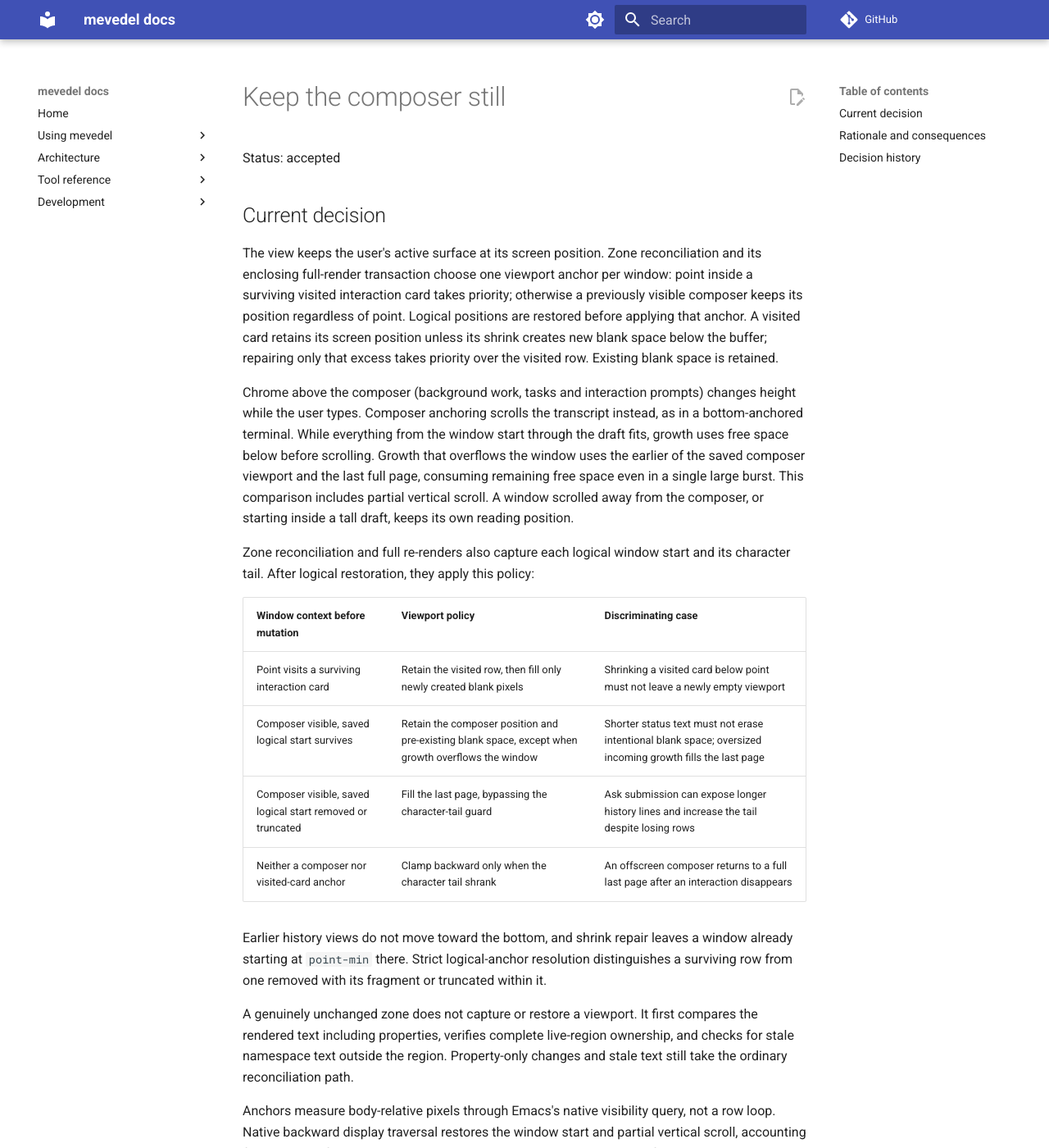
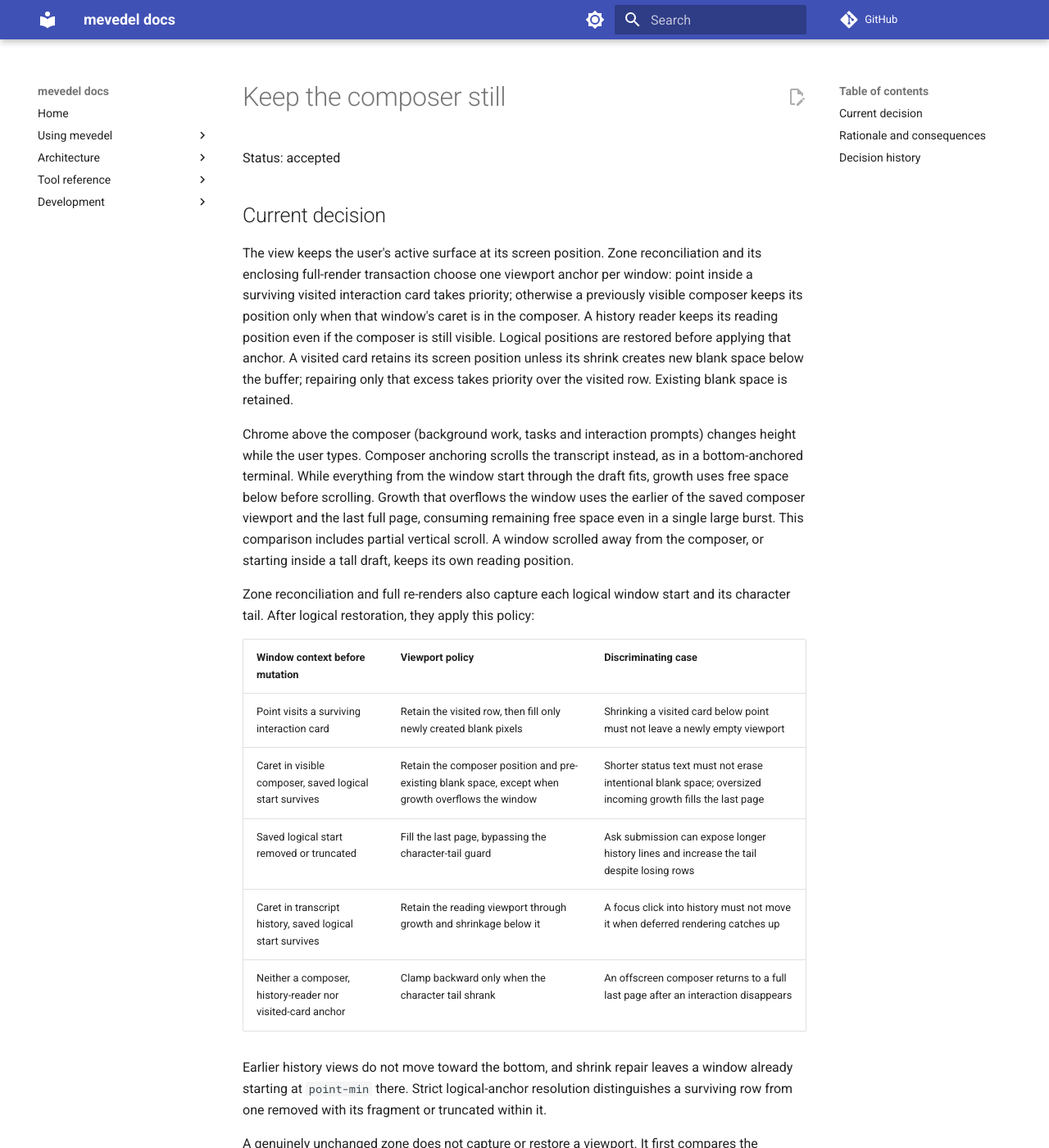
Before and after one commit to FrauH0lle/mevedel, an MkDocs documentation site: the page built from docs/adr/0126-keep-the-composer-still.md, in a window 1280 px wide and 1400 px high. Shown: the whole window at 82% size. Built offline with MkDocs 1.6.1 and Material for MkDocs 9.7.7, drawn with Linux system fonts in a browser that asks for light colours; comment, search, counter and statistics services are not loaded; some of the changed text lies outside the part shown.

Commit message:
fix(view): Preserve history readers across focus catch-up
A visible composer must not move the transcript after a focus click into history. Anchor the composer only while that window is editing it, and preserve surviving history starts across growth and shrink.

* mevedel-view-composer.el (mevedel-view--composer-anchors): Require the window caret in input.
(mevedel-view--history-reader-windows): Capture readers before mutation.
(mevedel-view--call-preserving-window-state): Exempt surviving readers from shrink clamping while retaining lost-start recovery.
* mevedel-view-zone.el (mevedel-view-zone-reconcile): Apply the same reader preservation policy to zone reconciliation.
* test/test-mevedel-view-composer.el: Cover per-window reader/editor classification and viewport preservation across growth and shrink.
* test/test-mevedel-view-geometry.el: Cover native pixel scrolling.
* test/test-mevedel-view-mouse.el: Cover full and incremental focus-click catch-up without moving the reader or changing the draft.
* test/test-mevedel-view-zone.el: Preserve surviving reading starts while retaining recovery when a card start disappears.
* test/test-mevedel-view-interaction.el: Import the permission-prompt owner before stubbing its functions.
* docs/view.md, docs/adr/0126-keep-the-composer-still.md: Document caret-based anchoring and the policy change.

Validation: current standards and strict compilation of 265 files pass. Reviewed handoff artifacts report 2167 affected-view results with no unexpected and 70 skips; 72 graphical results with no unexpected or skips; and 413 cold-load results with no unexpected and one skip. The historical graphical log contains a transient-map diagnostic. Current full confined suite reports 13017 results with one unrelated mevedel-present-wayland/test failure and 93 skips. The unchanged Wayland test file passes all 3 cases outside confinement. Independent review finds no blockers in this nine-file diff.

```diff
--- a/docs/adr/0126-keep-the-composer-still.md
+++ b/docs/adr/0126-keep-the-composer-still.md
@@ -8,7 +8,9 @@ The view keeps the user's active surface at its screen position. Zone reconcilia
 and its enclosing full-render transaction
 choose one viewport anchor per window: point inside a surviving visited
 interaction card takes priority; otherwise a previously visible composer keeps
-its position regardless of point. Logical positions are restored before applying
+its position only when that window's caret is in the composer. A history reader
+keeps its reading position even if the composer is still visible. Logical
+positions are restored before applying
 that anchor. A visited card retains its screen position unless its shrink creates
 new blank space below the buffer; repairing only that excess takes priority over
 the visited row. Existing blank space is retained.
@@ -29,9 +31,10 @@ and its character tail. After logical restoration, they apply this policy:
 | Window context before mutation | Viewport policy | Discriminating case |
 | --- | --- | --- |
 | Point visits a surviving interaction card | Retain the visited row, then fill only newly created blank pixels | Shrinking a visited card below point must not leave a newly empty viewport |
-| Composer visible, saved logical start survives | Retain the composer position and pre-existing blank space, except when growth overflows the window | Shorter status text must not erase intentional blank space; oversized incoming growth fills the last page |
-| Composer visible, saved logical start removed or truncated | Fill the last page, bypassing the character-tail guard | Ask submission can expose longer history lines and increase the tail despite losing rows |
-| Neither a composer nor visited-card anchor | Clamp backward only when the character tail shrank | An offscreen composer returns to a full last page after an interaction disappears |
+| Caret in visible composer, saved logical start survives | Retain the composer position and pre-existing blank space, except when growth overflows the window | Shorter status text must not erase intentional blank space; oversized incoming growth fills the last page |
+| Saved logical start removed or truncated | Fill the last page, bypassing the character-tail guard | Ask submission can expose longer history lines and increase the tail despite losing rows |
+| Caret in transcript history, saved logical start survives | Retain the reading viewport through growth and shrinkage below it | A focus click into history must not move it when deferred rendering catches up |
+| Neither a composer, history-reader nor visited-card anchor | Clamp backward only when the character tail shrank | An offscreen composer returns to a full last page after an interaction disappears |
 
 Earlier history views do not move toward the bottom, and shrink repair leaves a
 window already starting at `point-min` there. Strict logical-anchor resolution distinguishes
@@ -193,6 +196,16 @@ approval's RET action. An idle delay (as in Codex) only narrows that window, so
 focus is explicit.
 
 ## Decision history
+
+- **The caret chooses the active surface (2026-10-26).** A focus click into
+  history left the viewport unchanged, but the deferred catch-up redraw then
+  restored a composer anchor and moved the transcript. Previously, merely
+  showing the composer made it take priority regardless of point. Composer
+  anchors now require that window's caret in the input; history readers retain
+  their surviving logical starts, including when status rows shrink. Ownership
+  is captured before mutation so a disappearing interaction's fallback point
+  cannot become a protected history reader. Lost-start recovery and the
+  composer's native pixel anchoring retain their existing policies.
 
 - **Bound passive pointer protection (2026-10-19).** The user reported many
   hours-old completed rows after returning from a locked screen. Previously,
```
Also changed, not shown: docs/view.md (+11 -5 lines), 7 other files.
